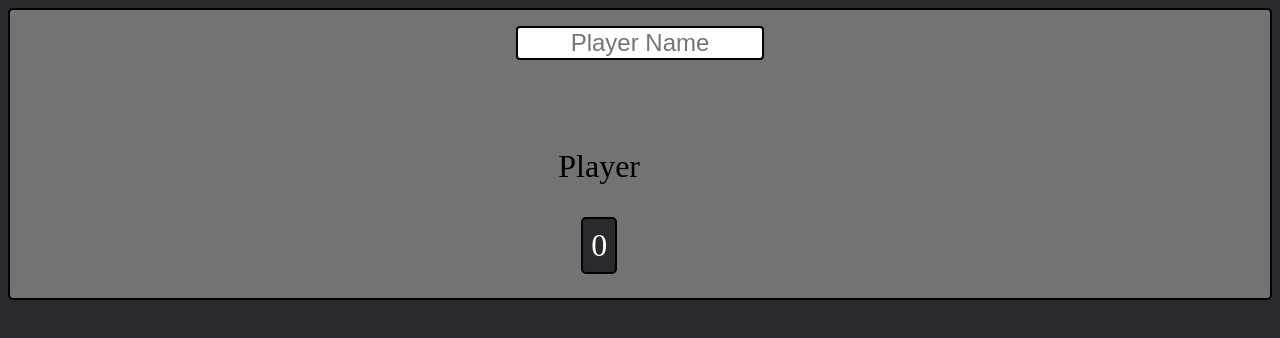
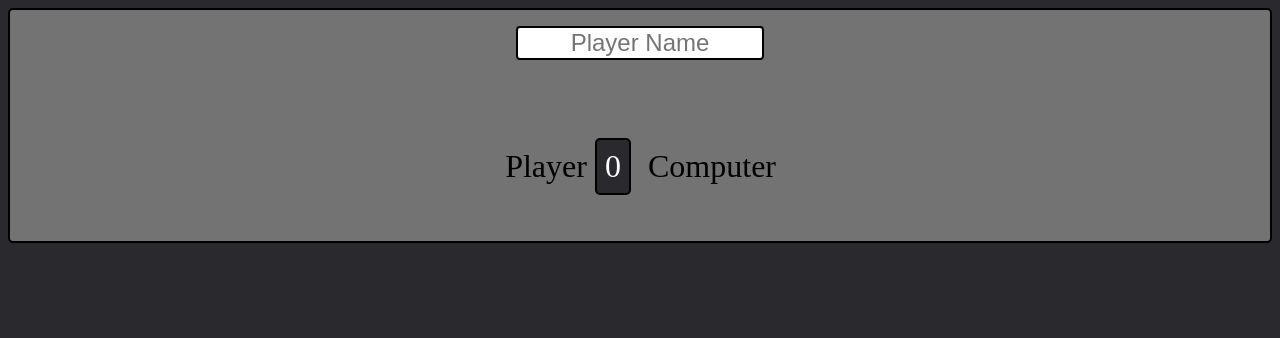
Before and after one commit to preaker81/JAVA22-avjs-mp1-jimmy-karlsson, a website built with Parcel: page src/index.html in a window 1280 px wide. Built offline with nearby package versions, Linux system fonts and the light colour scheme.

Commit message:
Fixed the computer name display

```diff
--- a/src/css/style.css
+++ b/src/css/style.css
@@ -68,11 +68,12 @@ body {
     grid-template-columns: repeat(2, 1fr);
     justify-items: center;
     align-items: center;
+    gap: 1rem;
   }
 
   #scoreDiv{
     display: flex;
-    flex-direction: column;
+    flex-direction: row;
     align-items: center;
   }
 
@@ -82,6 +83,7 @@ body {
     background-color: #2a2a2e;
     color: white;
     padding: .5rem;
+    margin-left: .5rem;
   }
 
   .player-score {
--- a/src/index.html
+++ b/src/index.html
@@ -27,7 +27,9 @@
             <p id="playerName">Player</p>
             <div class="resultScore" id="playerScore">0</div>
           </div>
-          <div id="roundResult"></div>
+          <div id="roundResult">
+            Computer
+          </div>
         </div>
       </div>
     </div>
```
Also changed, not shown: docs/index.html (+1 -1 lines), 4 other files.
